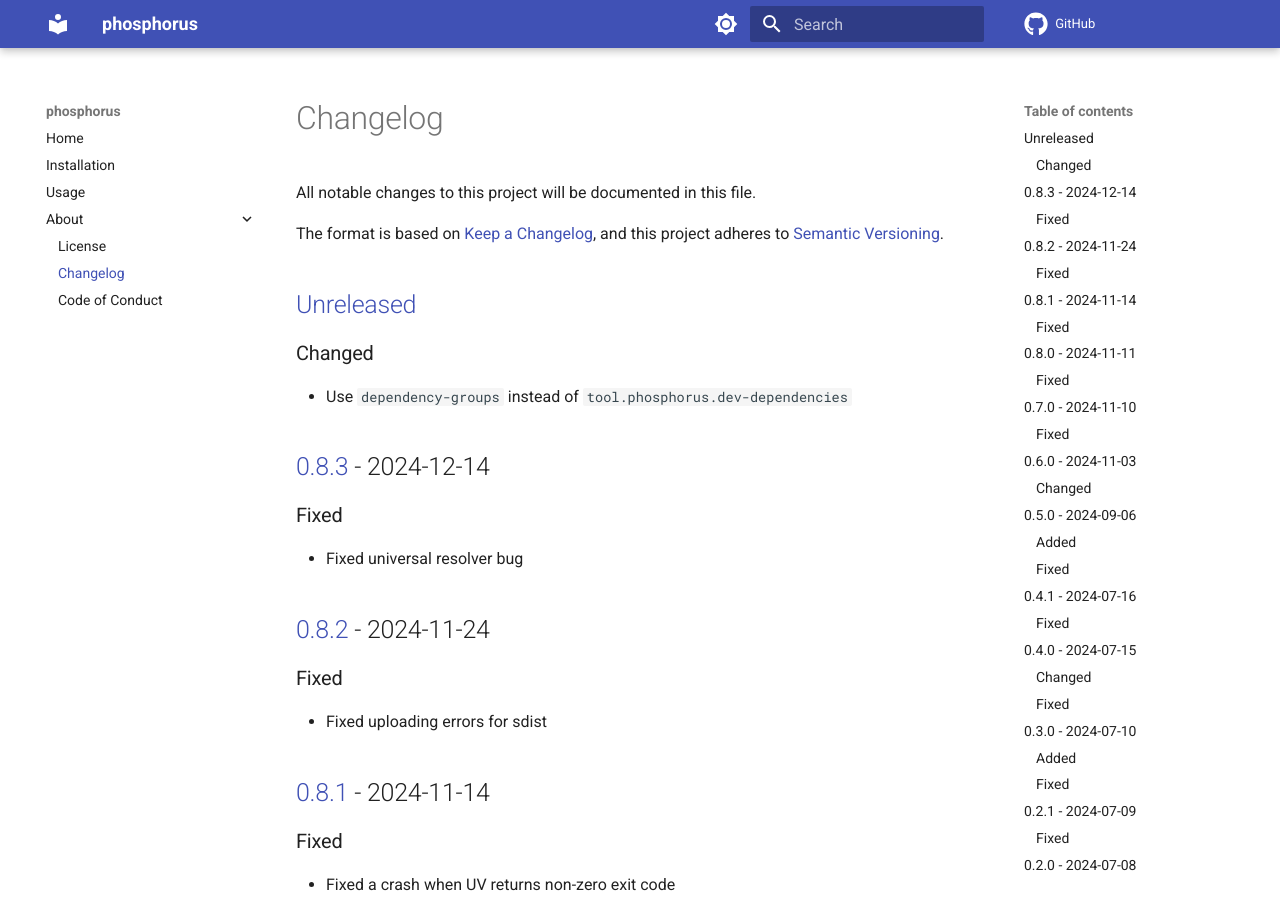
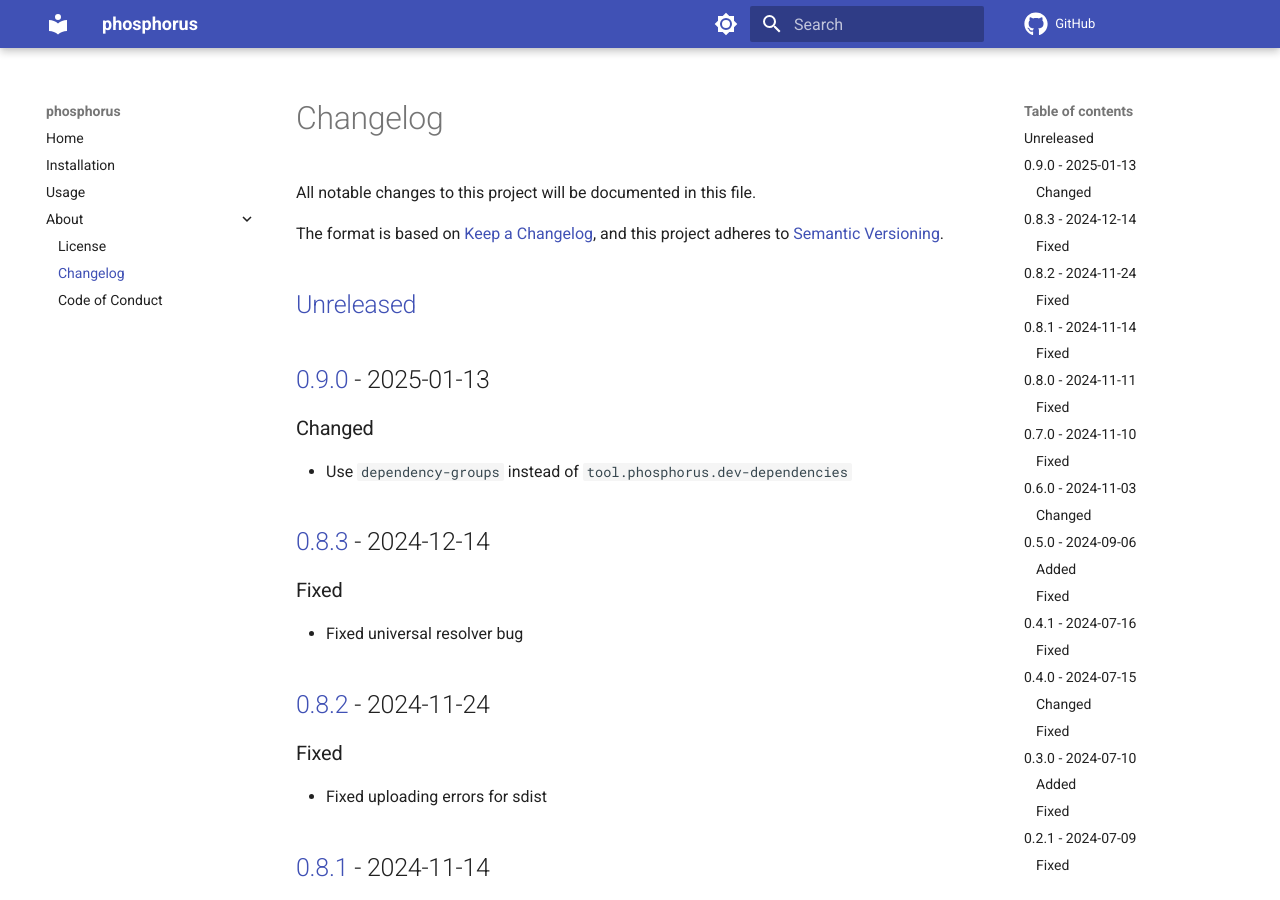
Before and after one commit to spapanik/phosphorus, an MkDocs documentation site: the page built from docs/CHANGELOG.md, in a window 1280 px wide and 900 px high. Built offline with MkDocs 1.6.1 and Material for MkDocs 9.7.7, drawn with Linux system fonts in a browser that asks for light colours; comment, search, counter and statistics services are not loaded.

Commit message:
🔖 Bump version

```diff
--- a/docs/CHANGELOG.md
+++ b/docs/CHANGELOG.md
@@ -5,6 +5,8 @@ All notable changes to this project will be documented in this file.
 The format is based on [Keep a Changelog], and this project adheres to [Semantic Versioning].
 
 ## [Unreleased]
+
+## [0.9.0] - 2025-01-13
 
 ### Changed
 
@@ -124,7 +126,8 @@ The format is based on [Keep a Changelog], and this project adheres to [Semantic
 
 [Keep a Changelog]: https://keepachangelog.com/en/1.0.0/
 [Semantic Versioning]: https://semver.org/spec/v2.0.0.html
-[Unreleased]: https://github.com/spapanik/phosphorus/compare/v0.8.3...main
+[Unreleased]: https://github.com/spapanik/phosphorus/compare/v0.9.0...main
+[0.9.0]: https://github.com/spapanik/phosphorus/compare/v0.8.3...v0.9.0
 [0.8.3]: https://github.com/spapanik/phosphorus/compare/v0.8.2...v0.8.3
 [0.8.2]: https://github.com/spapanik/phosphorus/compare/v0.8.1...v0.8.2
 [0.8.1]: https://github.com/spapanik/phosphorus/compare/v0.8.0...v0.8.1
--- a/src/phosphorus/__version__.py
+++ b/src/phosphorus/__version__.py
@@ -1 +1 @@
-__version__ = "0.8.3"
+__version__ = "0.9.0"
```
